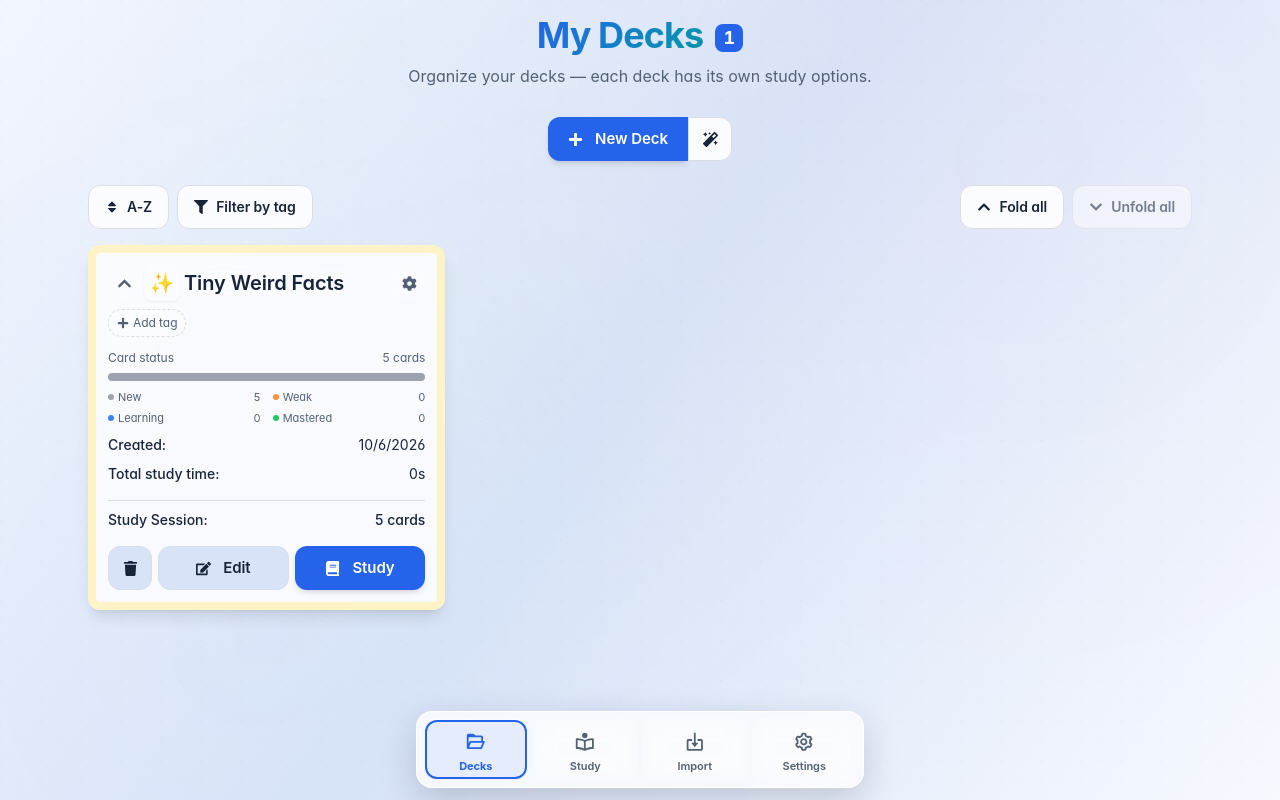
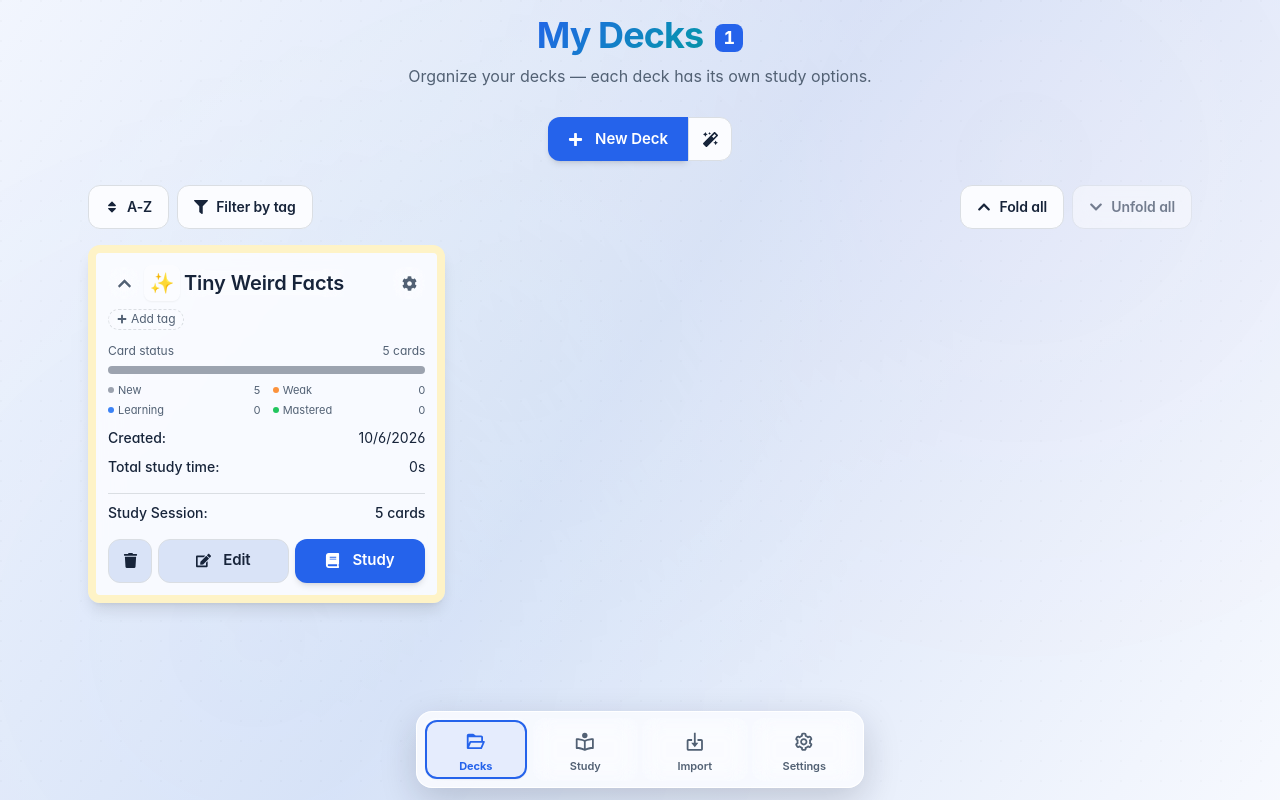
Before and after one commit to foobar404/deckster, a React (Vite) app: page /#/decks in a window 1280 px wide. Built offline with nearby package versions, Linux system fonts and the light colour scheme.

Commit message:
Adjust add-tag button sizing
Co-authored-by: Copilot <223556219+Copilot@users.noreply.github.com>

```diff
--- a/src/css/decks.css
+++ b/src/css/decks.css
@@ -373,6 +373,16 @@ button.deck-card__study-button:hover::before {
 .deck-card__tag-remove:hover {
   background: var(--theme-surface-muted);
   color: var(--theme-text);
+}
+
+.deck-card__add-tag {
+  min-height: 0;
+}
+
+.deck-card__add-tag > svg {
+  width: 10px;
+  height: 10px;
+  flex: 0 0 auto;
 }
 
 .deck-card__tag-form {
```
